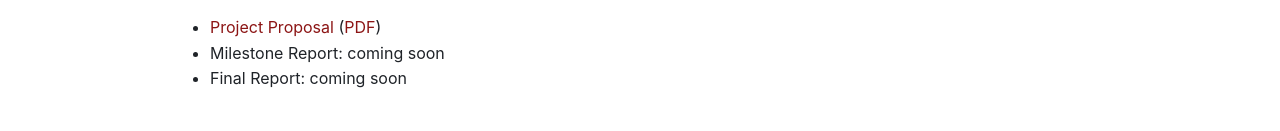
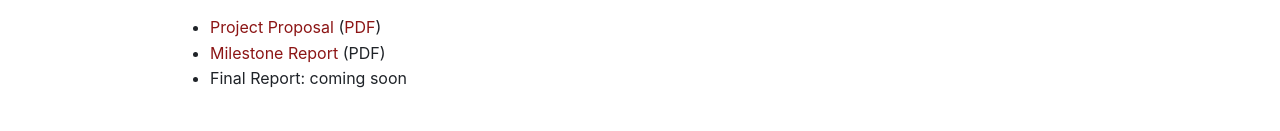
Before and after one commit to alexhxu/dynamic-sat-solver, a plain HTML site: page docs/index.html in a window 1280 px wide. Shown: the part 463-594 px from the top of the page. Drawn offline with Linux system fonts and the light colour scheme.

Commit message:
Post the milestone report on the project page.

```diff
--- a/docs/index.html
+++ b/docs/index.html
@@ -29,7 +29,7 @@
     <h2>Documents</h2>
     <ul>
       <li><a href="proposal.html">Project Proposal</a> (<a href="15_418_Project_Proposal.pdf">PDF</a>)</li>
-      <li>Milestone Report: coming soon</li>
+      <li><a href="15_418_Milestone.pdf">Milestone Report</a> (PDF)</li>
       <li>Final Report: coming soon</li>
     </ul>
 
```
Also changed, not shown: 1 other file.
